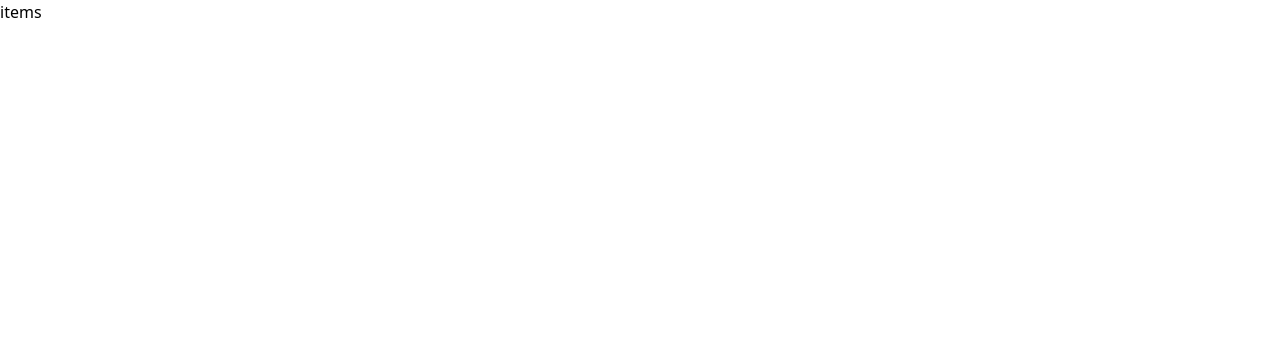
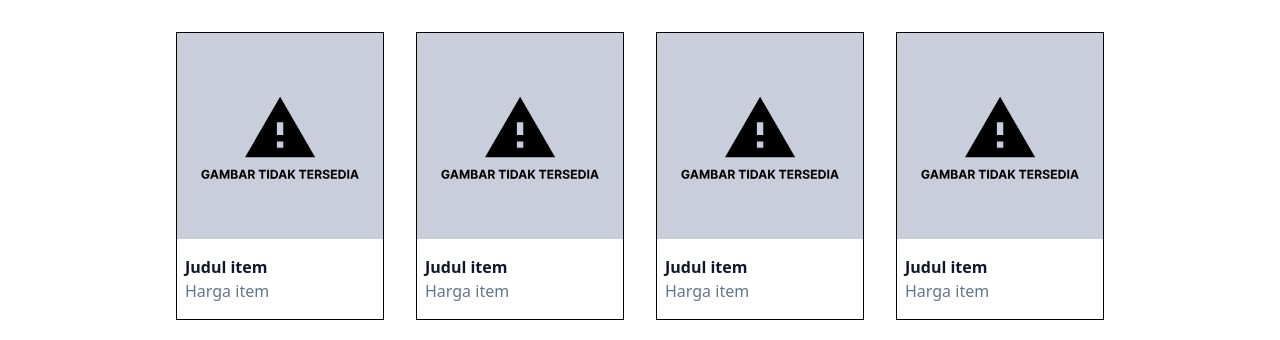
Before and after one commit to magistraapta/online-store, a Next.js app: page /components/items in a window 1280 px wide. Shown: the top 340 px of the page. Built offline with nearby package versions, Linux system fonts and the light colour scheme.

Commit message:
add items

```diff
--- a/src/pages/components/Brand.js
+++ b/src/pages/components/Brand.js
@@ -1,12 +1,10 @@
 import React from 'react';
 import Image from 'next/image';
-
 
 export default function Brand({ brand }) {
   return (
     <div className=' my-4 mx-2 -red-500  w-4/12 flex items-center '>
-      <Image src={brand} alt='pict'  />
-
+      <Image src={brand} alt='pict' className='hover:scale-95 rounded-xl'/>
     </div>
   );
 }
--- a/src/pages/components/Content.js
+++ b/src/pages/components/Content.js
@@ -3,6 +3,7 @@
 import nike from '../images/nike.jpeg';
 import newBalance from '../images/new-balance.jpeg';
 import adidas from '../images/adidas.jpeg';
+import Items from '../components/items'
 
 export default function Content() {
   return (
--- /dev/null
+++ b/src/pages/components/Item.js
@@ -0,0 +1,17 @@
+import React from 'react';
+import Image from 'next/image';
+import gambarItem from '../images/frame 28.svg';
+import Link from 'next/link';
+export default function Item() {
+  return (
+    <div className='border border-black m-4 w-3/12'>
+      <Link className=' ' href="/detail">
+        <Image src={gambarItem} alt='items' height={500} />
+        <div className='my-4 mx-2'>
+          <h1 className='font-bold text-slate-900'>Judul item</h1>
+          <p className='text-slate-500'>Harga item</p>
+        </div>
+      </Link>
+    </div>
+  );
+}
--- a/src/pages/components/Navbar.js
+++ b/src/pages/components/Navbar.js
@@ -2,9 +2,9 @@
 
 export default function Navbar() {
   return (
-    <div className=' text-white flex justify-center py-6 bg-blue-600'>
+    <div className=' text-white flex justify-center py-6 bg-blue-600 z-50 top-0 sticky'>
       <div className=' flex justify-between  w-9/12 items-center'>
-        <h1 className='text-4xl font-bold'>bestBuy</h1>
+        <h1 className='text-4xl font-bold'>hypeBoy</h1>
         <div className='  w-4/12'>
           <ul className='flex justify-around'>
             <li>Men</li>
--- a/src/pages/components/items.js
+++ b/src/pages/components/items.js
@@ -1,7 +1,19 @@
 import React from 'react'
+import Item from './Item'
+export default function Items() {
+  const data = [
+    {
 
-export default function items() {
+    }
+  ]
   return (
-    <div>items</div>
+    <div className='  flex justify-center my-4'>
+      <div className='flex justify-between  -blue-500 w-9/12'>
+        <Item/>
+        <Item/>
+        <Item/>
+        <Item/>
+      </div>
+    </div>
   )
 }
--- /dev/null
+++ b/src/pages/detail.js
@@ -0,0 +1,7 @@
+import React from 'react'
+
+export default function Detail() {
+  return (
+    <div>ini detail</div>
+  )
+}
--- a/src/pages/index.js
+++ b/src/pages/index.js
@@ -2,12 +2,15 @@
 import { Inter } from 'next/font/google';
 import Navbar from './components/Navbar';
 import Content from './components/Content';
+import Items from './components/items';
 
 export default function Home() {
   return (
     <>
       <Navbar />
       <Content />
+      <Items/>
+      <Items/>
     </>
   );
 }
```
Also changed, not shown: src/pages/images/Frame 28.svg (added).
